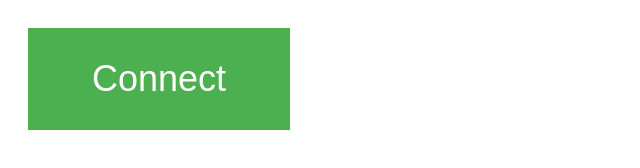
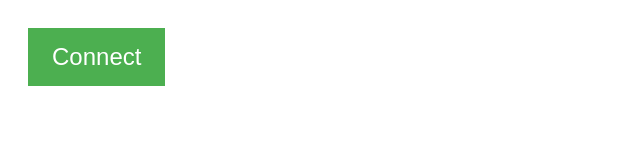
Before and after one commit to rohit-rao/wakeupclock, a plain HTML site: page web-client/index.html in a window 1280 px wide. Shown: the whole page, without its empty margins (0-640 px from the left). Drawn offline with Linux system fonts and the light colour scheme.

Commit message:
Make the buttons less ridiculously large.

```diff
--- a/web-client/main.css
+++ b/web-client/main.css
@@ -3,15 +3,15 @@
     border: none;
     color: white;
     margin: 4px;
-    padding: 30px 64px;
+    padding: 15px 24px;
     text-align: center;
     text-decoration: none;
     display: inline-block;
-    font-size: 36px;
+    font-size: 24px;
 }
 
 div {
-    font-size: 36px;
+    font-size: 24px;
 }
 
 input[type="button"]:disabled {
```
